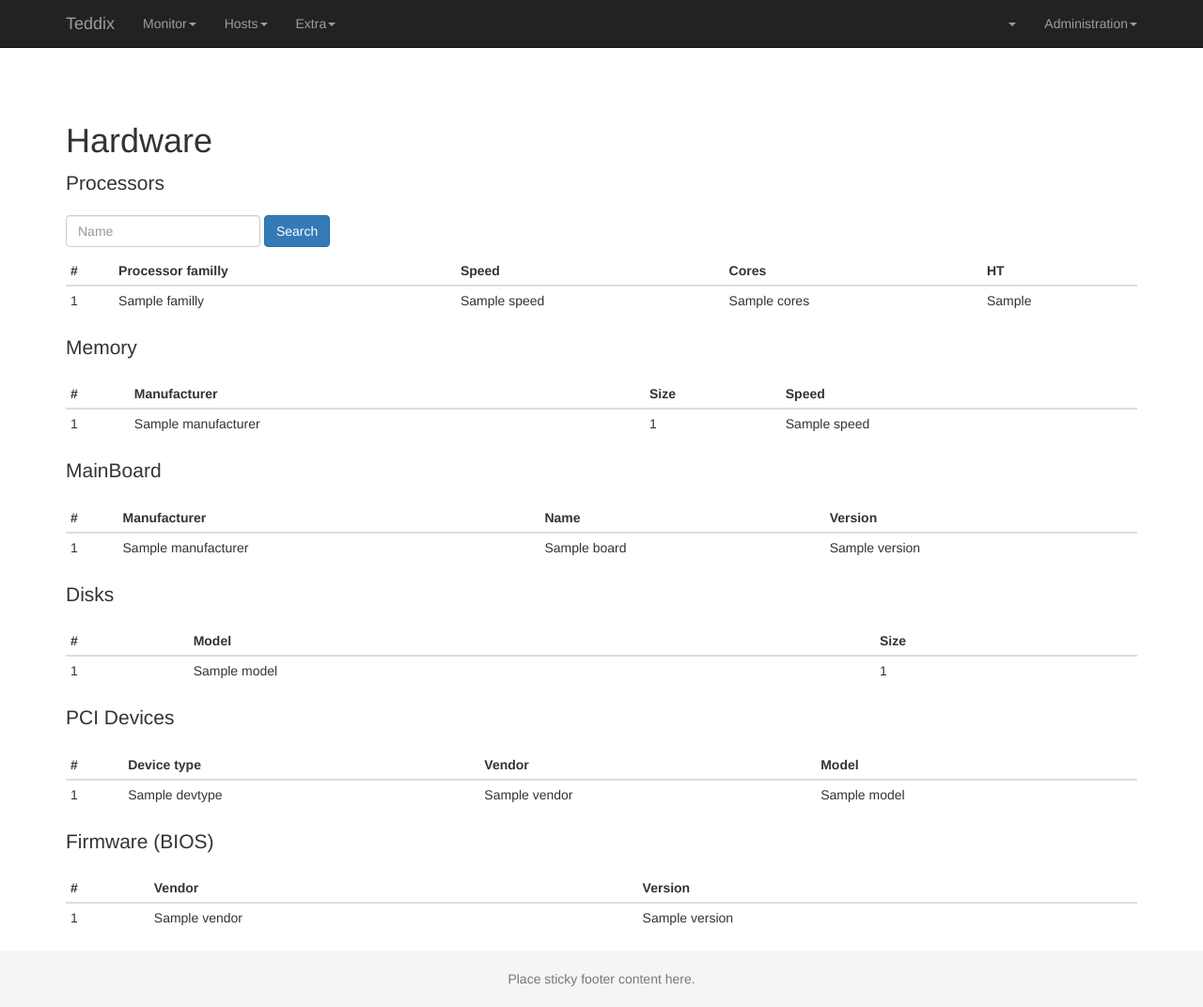
After one commit to spdfire/teddix, a Django app: template teddix-web/src/teddixweb/templates/hosts/hardware.html in a window 1280 px wide. The commit adds this page. Shown: the whole page at 94% size. Run offline with Django 3.2, Linux system fonts and the light colour scheme; the template is opened without the code that fills it: most values are stand-ins (such as "Sample title", 1, 10 or a date in 2020); parts of the project's set-up code (start-up, migrations or seed data) failed here and were passed over; some libraries are stand-ins or nearby versions.

Commit message:
merge groups & users, add hardware page

```diff
--- a/teddix-web/src/teddixweb/templates/base.html
+++ b/teddix-web/src/teddixweb/templates/base.html
@@ -65,8 +65,7 @@
               <li><a href="/hosts/software">Software</a></li>
               <li><a href="/hosts/updates">Updates</a></li>
               <li class="divider"></li>
-              <li><a href="/hosts/users">Users</a></li>
-              <li><a href="/hosts/groups">Groups</a></li>
+              <li><a href="/hosts/usersgroups">Users&groups</a></li>
               <li class="divider"></li>
               <li><a href="/hosts/hardware">Hardware</a></li>
             </ul>
--- /dev/null
+++ b/teddix-web/src/teddixweb/templates/hosts/hardware.html
@@ -0,0 +1,149 @@
+{% extends 'base.html' %}
+
+{% block title %}Teddix Hardware{% endblock %}
+
+{% block content %}
+      <h1>Hardware</h1>
+      <p class="lead">Processors</p>
+      <p>
+      <form class="form-inline"  method="get" action="{% url teddixweb.views.hardware_view %}">
+        {% csrf_token %}
+        <div class="form-group" role="form">
+          <input type="search" class="form-control" name="search" value="{{ search }}" placeholder="Name">
+        </div>
+        <button type="submit" class="btn btn-primary">Search</button>
+      </form>
+      </p>
+      <table class="table table-condensed table-hover">
+        <thead>
+          <tr>
+            <th>#</th>
+            <th>Processor familly</th>
+            <th>Speed</th>
+            <th>Cores</th>
+            <th>HT</th>
+        </tr>
+      </thead>
+      <tbody>
+        {% for cpu in cpu_list %}
+        <tr>
+          <td>{{ cpu.id }}</td>
+          <td>{{ cpu.familly }}</td>
+	  <td>{{ cpu.speed }}</td>
+	  <td>{{ cpu.cores }}</td>
+	  <td>{{ cpu.ht }}</td>
+        </tr>
+        {% endfor %}
+      </tbody>
+    </table>
+
+    <p class="lead">Memory</p>
+    <table class="table table-condensed table-hover">
+        <thead>
+          <tr>
+            <th>#</th>
+            <th>Manufacturer</th>
+            <th>Size</th>
+            <th>Speed</th>
+        </tr>
+      </thead>
+      <tbody>
+        {% for mem in mem_list %}
+        <tr>
+          <td>{{ mem.id }}</td>
+          <td>{{ mem.manufacturer }}</td>
+	  <td>{{ mem.size }}</td>
+	  <td>{{ mem.speed }}</td>
+        </tr>
+        {% endfor %}
+      </tbody>
+    </table>
+
+    <p class="lead">MainBoard</p>
+    <table class="table table-condensed table-hover">
+        <thead>
+          <tr>
+            <th>#</th>
+            <th>Manufacturer</th>
+            <th>Name</th>
+            <th>Version</th>
+        </tr>
+      </thead>
+      <tbody>
+        {% for board in board_list %}
+        <tr>
+          <td>{{ board.id }}</td>
+          <td>{{ board.manufacturer }}</td>
+	  <td>{{ board.productname }}</td>
+	  <td>{{ board.version }}</td>
+        </tr>
+        {% endfor %}
+      </tbody>
+    </table>
+
+    <p class="lead">Disks</p>
+    <table class="table table-condensed table-hover">
+        <thead>
+          <tr>
+            <th>#</th>
+            <th>Model</th>
+            <th>Size</th>
+        </tr>
+      </thead>
+      <tbody>
+        {% for disk in disk_list %}
+        <tr>
+          <td>{{ disk.id }}</td>
+          <td>{{ disk.model }}</td>
+	  <td>{{ disk.size }}</td>
+        </tr>
+        {% endfor %}
+      </tbody>
+    </table>
+
+    <p class="lead">PCI Devices</p>
+    <table class="table table-condensed table-hover">
+        <thead>
+          <tr>
+            <th>#</th>
+            <th>Device type</th>
+            <th>Vendor</th>
+            <th>Model</th>
+        </tr>
+      </thead>
+      <tbody>
+        {% for pci in pci_list %}
+        <tr>
+          <td>{{ pci.id }}</td>
+          <td>{{ pci.devtype }}</td>
+	  <td>{{ pci.vendor }}</td>
+	  <td>{{ pci.model }}</td>
+        </tr>
+        {% endfor %}
+      </tbody>
+    </table>
+
+    <p class="lead">Firmware (BIOS)</p>
+    <table class="table table-condensed table-hover">
+        <thead>
+          <tr>
+            <th>#</th>
+            <th>Vendor</th>
+            <th>Version</th>
+        </tr>
+      </thead>
+      <tbody>
+        {% for bios in bios_list %}
+        <tr>
+          <td>{{ bios.id }}</td>
+          <td>{{ bios.vendor }}</td>
+	  <td>{{ bios.version }}</td>
+        </tr>
+        {% endfor %}
+      </tbody>
+    </table>
+
+
+
+
+{% endblock %}
--- a/teddix-web/src/teddixweb/urls.py
+++ b/teddix-web/src/teddixweb/urls.py
@@ -17,8 +17,8 @@ urlpatterns = patterns('',
     url(r'^hosts/network/$', 'teddixweb.views.net_view' ),
     url(r'^hosts/software/$', 'teddixweb.views.software_view' ),
     url(r'^hosts/updates/$', 'teddixweb.views.updates_view' ),
-    url(r'^hosts/users/$', 'teddixweb.views.users_view' ),
-    url(r'^hosts/groups/$', 'teddixweb.views.groups_view' ),
+    url(r'^hosts/usersgroups/$', 'teddixweb.views.usersgroups_view' ),
+    url(r'^hosts/hardware/$', 'teddixweb.views.hardware_view' ),
     url(r'^users/login/$', 'django.contrib.auth.views.login', {'template_name': 'login.html'}, name='login'),
     url(r'^users/logout/$', 'django.contrib.auth.views.logout', {'template_name': 'login.html'}),
 
```
Also changed, not shown: teddix-web/src/teddixweb/templates/hosts/groups.html (deleted, +0 -34 lines), teddix-web/src/teddixweb/templates/hosts/users.html (deleted, +0 -34 lines), teddix-web/src/teddixweb/templates/hosts/usersgroups.html (added, +61 -0 lines), teddix-web/src/teddixweb/views.py (+96 -17 lines).
